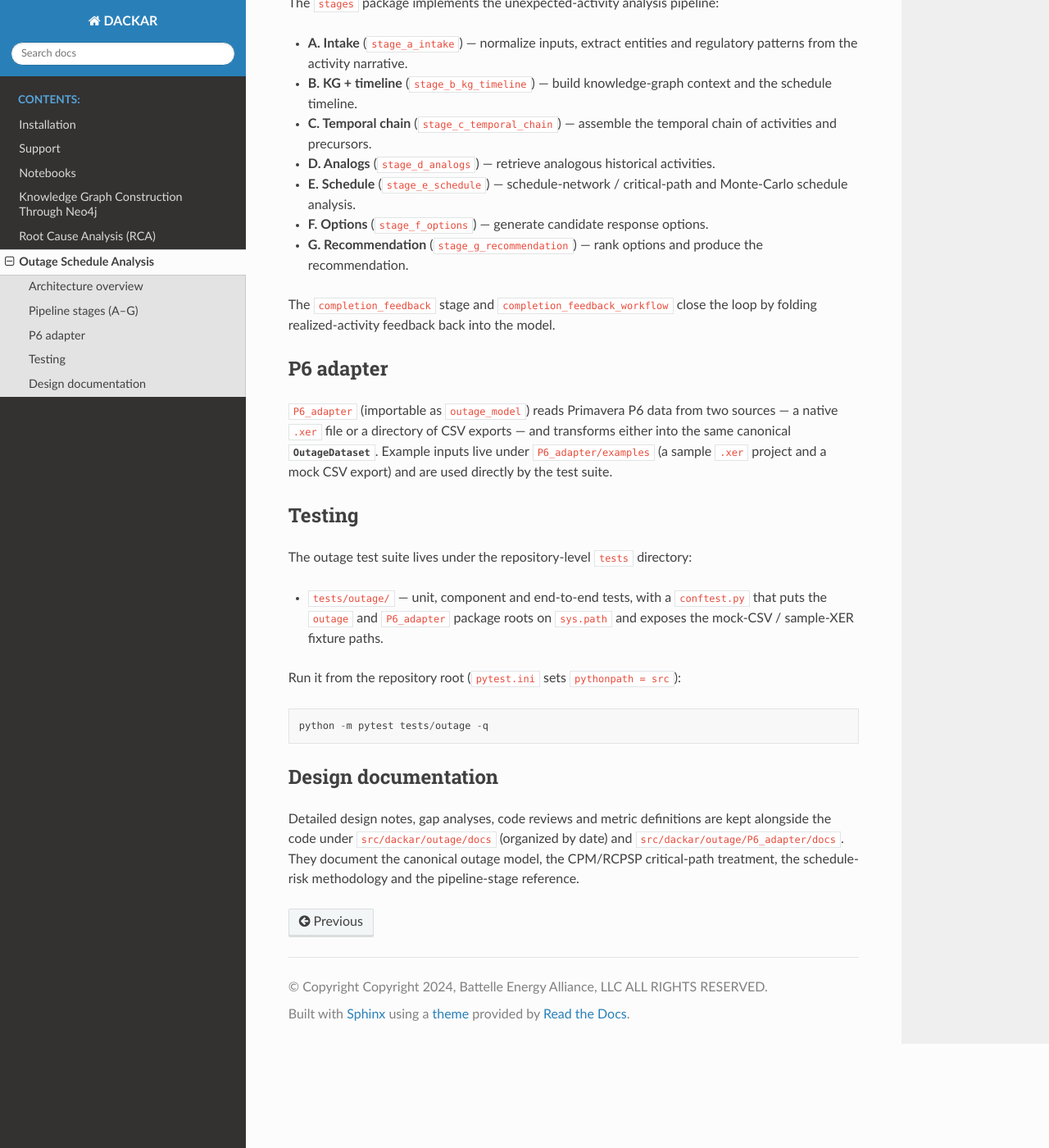
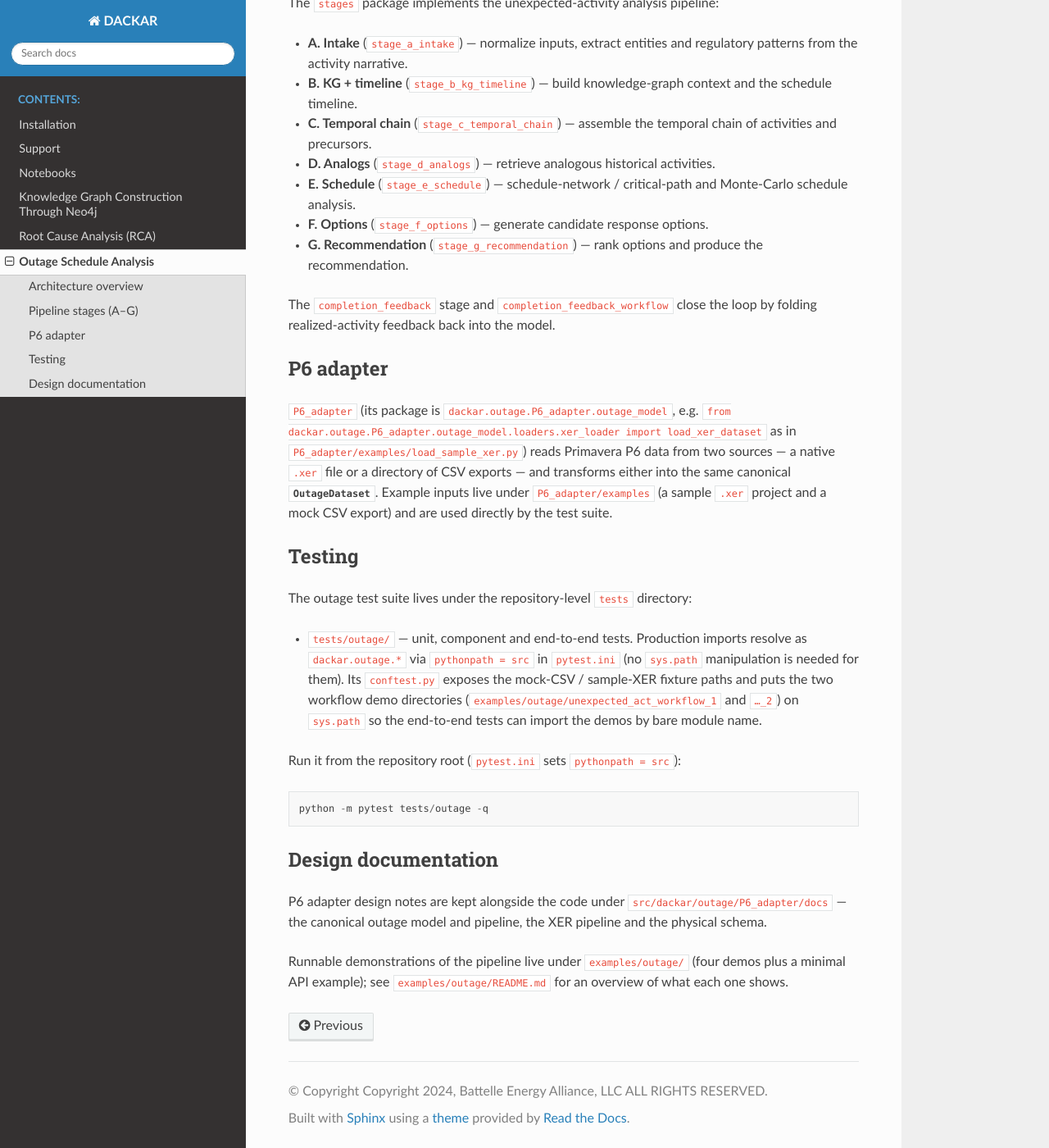
Before and after one commit to idaholab/DACKAR, a Sphinx documentation site: the page built from docs/outage.rst, in a window 1280 px wide and 1400 px high, scrolled down 1088 px. Shown: the whole window at 82% size. Built offline with Sphinx 7.4.7 and the Read the Docs theme 3.1.0, drawn with Linux system fonts in a browser that asks for light colours; formulas are drawn with MathJax 3; pages that are not in the unit, such as notebooks, are missing from menus.

Commit message:
mandd/rca 17b: address PR#81 review comments
wangcj05's review (nothing blocking; test/doc polish):

[1][2] tests/outage/test_orchestrator_e2e.py + test_wf2_pipeline.py: replace
    `pytest.importorskip("demo_scenarios")` / `"demo_data"` with a plain
    `import`.  importorskip also swallows ImportErrors raised inside the demo's
    own imports, so a genuinely broken demo would silently turn 90 tests into
    skips while CI stayed green.  The examples tree ships in this repo and
    cannot legitimately be missing, so a failure here should fail the run.

[3] examples/outage/activity_duration_variance/outage_uncertainty_demo.ipynb:
    Sections 4–5 import the not-yet-merged schedule-risk layer; run top to
    bottom on main they raised ModuleNotFoundError.  Added a dependency note to
    the Section 4 header and guarded the import (try/except setting
    _SCHEDULE_RISK_OK) plus the six dependent cells, so "Run All" prints a short
    skip notice and continues instead of crashing.  Verified with
    `jupyter nbconvert --execute` (exit 0; the guard message appears).

[4] docs/outage.rst: the "Design documentation" section pointed at
    src/dackar/outage/docs, which is intentionally not ported.  Dropped it, kept
    the P6_adapter/docs pointer, and added a pointer to examples/outage/.

[5] docs/outage.rst: the Testing section no longer matched conftest.py — it
    claimed conftest puts the outage/P6_adapter roots on sys.path.  Rewrote it:
    production imports resolve via `pythonpath = src`, and conftest now adds the
    two workflow demo directories under examples/outage/.

[6] docs/outage.rst: spell out the P6 adapter's importable path as
    dackar.outage.P6_adapter.outage_model (with the load_sample_xer.py example)
    instead of the non-importable bare name `outage_model`.

tests/outage: 1168 passed, 41 skipped.  docs build: exit 0, outage.rst clean.

Co-Authored-By: Claude <noreply@anthropic.com>

```diff
--- a/docs/outage.rst
+++ b/docs/outage.rst
@@ -78,20 +78,25 @@ loop by folding realized-activity feedback back into the model.
 P6 adapter
 ==========
 
-``P6_adapter`` (importable as ``outage_model``) reads Primavera P6 data from two
-sources — a native ``.xer`` file or a directory of CSV exports — and transforms
-either into the same canonical :class:`OutageDataset`.  Example inputs live
-under ``P6_adapter/examples`` (a sample ``.xer`` project and a mock CSV export)
-and are used directly by the test suite.
+``P6_adapter`` (its package is ``dackar.outage.P6_adapter.outage_model``, e.g.
+``from dackar.outage.P6_adapter.outage_model.loaders.xer_loader import
+load_xer_dataset`` as in ``P6_adapter/examples/load_sample_xer.py``) reads
+Primavera P6 data from two sources — a native ``.xer`` file or a directory of CSV
+exports — and transforms either into the same canonical :class:`OutageDataset`.
+Example inputs live under ``P6_adapter/examples`` (a sample ``.xer`` project and
+a mock CSV export) and are used directly by the test suite.
 
 Testing
 =======
 
 The outage test suite lives under the repository-level ``tests`` directory:
 
-- ``tests/outage/`` — unit, component and end-to-end tests, with a
-  ``conftest.py`` that puts the ``outage`` and ``P6_adapter`` package roots on
-  ``sys.path`` and exposes the mock-CSV / sample-XER fixture paths.
+- ``tests/outage/`` — unit, component and end-to-end tests.  Production imports
+  resolve as ``dackar.outage.*`` via ``pythonpath = src`` in ``pytest.ini`` (no
+  ``sys.path`` manipulation is needed for them).  Its ``conftest.py`` exposes the
+  mock-CSV / sample-XER fixture paths and puts the two workflow demo directories
+  (``examples/outage/unexpected_act_workflow_1`` and ``…_2``) on ``sys.path`` so
+  the end-to-end tests can import the demos by bare module name.
 
 Run it from the repository root (``pytest.ini`` sets ``pythonpath = src``)::
 
@@ -100,8 +105,10 @@ Run it from the repository root (``pytest.ini`` sets ``pythonpath = src``)::
 Design documentation
 ====================
 
-Detailed design notes, gap analyses, code reviews and metric definitions are
-kept alongside the code under ``src/dackar/outage/docs`` (organized by date) and
-``src/dackar/outage/P6_adapter/docs``.  They document the canonical outage
-model, the CPM/RCPSP critical-path treatment, the schedule-risk methodology and
-the pipeline-stage reference.
+P6 adapter design notes are kept alongside the code under
+``src/dackar/outage/P6_adapter/docs`` — the canonical outage model and pipeline,
+the XER pipeline and the physical schema.
+
+Runnable demonstrations of the pipeline live under ``examples/outage/`` (four
+demos plus a minimal API example); see ``examples/outage/README.md`` for an
+overview of what each one shows.
```
Also changed, not shown: 3 other files.
